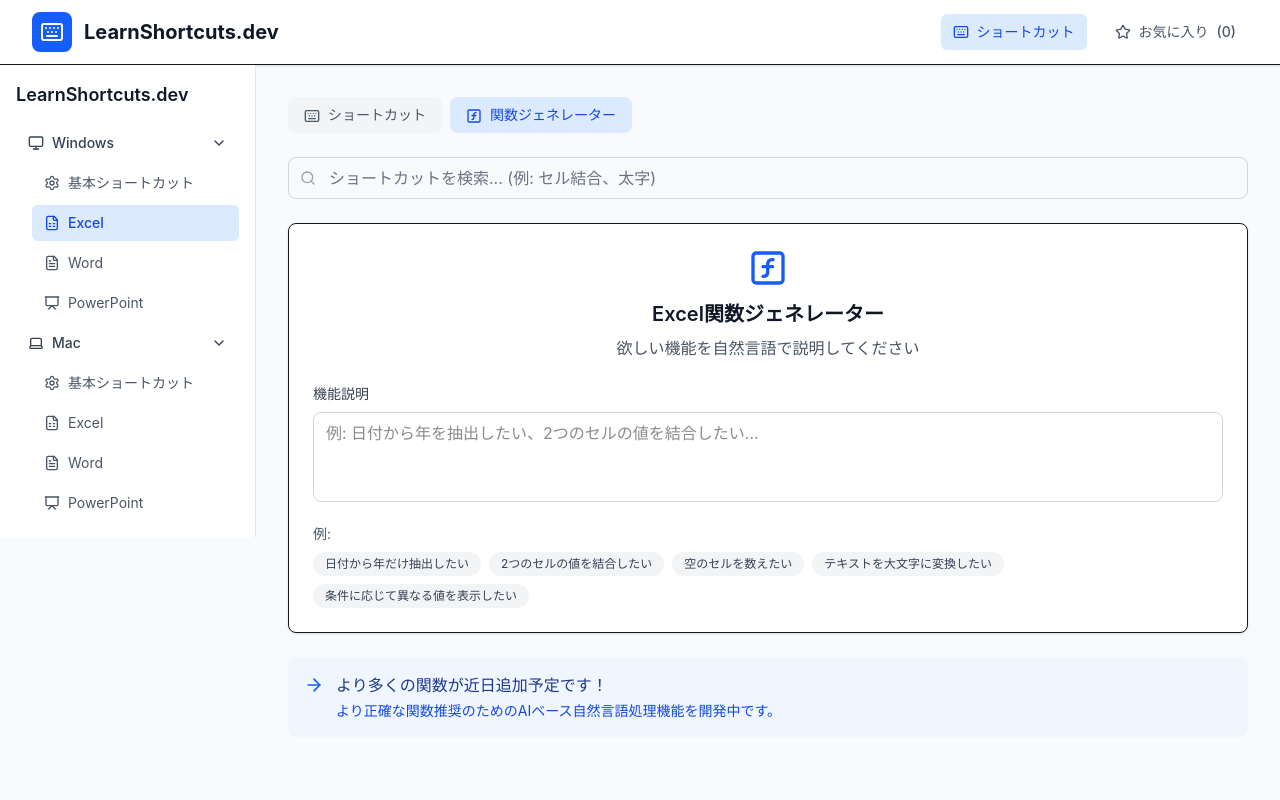
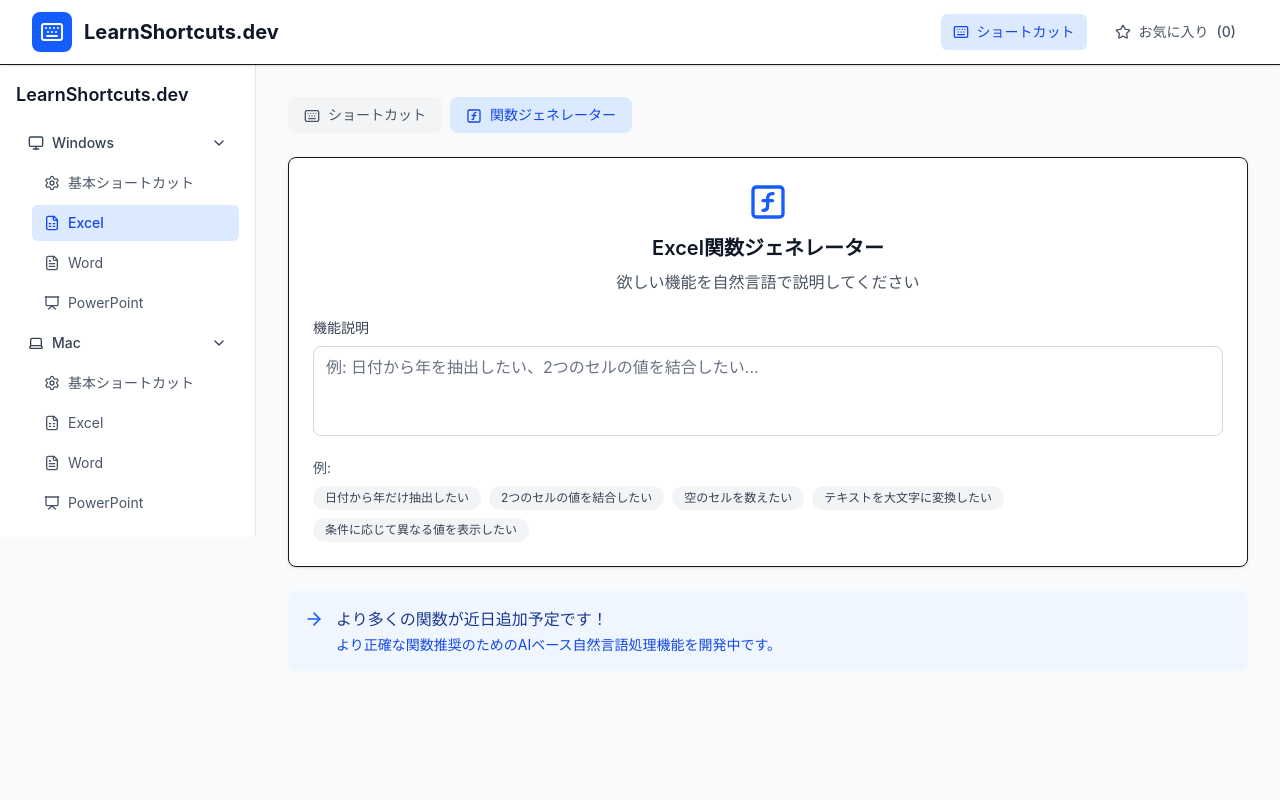
Before and after one commit to jongik96/shortcut, a Next.js app: page / in a window 1280 px wide. Both pictures are taken after a click on the button "関数ジェネレーター". Shown: the top 800 px of the page. Built offline with nearby package versions, Linux system fonts and the light colour scheme.

Commit message:
sidebar updated

```diff
--- a/src/app/page.tsx
+++ b/src/app/page.tsx
@@ -62,7 +62,7 @@
   return (
     <div className="min-h-screen bg-gray-50">
       {/* Header */}
-      <header className="bg-white shadow-sm border-b">
+      <header className="bg-white shadow-sm border-b sticky top-0 z-40">
         <div className="px-4 sm:px-6 lg:px-8">
           <div className="flex items-center justify-between h-16">
             <div className="flex items-center gap-3 min-w-0">
@@ -140,7 +140,7 @@
       </header>
 
       {/* Main Layout */}
-      <div className="flex">
+      <div className="flex min-h-screen">
         {/* Sidebar */}
         {sidebarOpen && (
           <Sidebar
@@ -186,7 +186,8 @@
                   </div>
                 )}
 
-                {/* 検索 */}
+                {/* 検索 - 関数ジェネレータータブの時は非表示 */}
+                {!(software === 'excel' && excelTab === 'function-generator') && (
                   <div className="w-full">
                     <SearchBar
                       value={searchQuery}
@@ -194,6 +195,7 @@
                       placeholder="ショートカットを検索... (例: セル結合、太字)"
                     />
                   </div>
+                )}
 
                 {/* Excel用のコンテンツ */}
                 {software === 'excel' ? (
@@ -314,9 +316,11 @@
               </div>
             )}
           </main>
+        </div>
+      </div>
 
-          {/* フッター */}
-          <footer className="bg-white border-t mt-16">
+      {/* フッター - 全幅でサイドバーの上にオーバーレイ */}
+      <footer className="bg-white border-t w-full">
         <div className="px-4 sm:px-6 lg:px-8 py-8">
           <div className="text-center text-gray-600">
               <p>© 2025 LearnShortcuts.dev。全著作権所有。</p>
@@ -325,7 +329,5 @@
         </div>
       </footer>
     </div>
-      </div>
-    </div>
   );
 }
--- a/src/components/FunctionGenerator.tsx
+++ b/src/components/FunctionGenerator.tsx
@@ -126,7 +126,7 @@
               value={input}
               onChange={(e) => handleInputChange(e.target.value)}
               rows={3}
-              className="w-full px-3 py-2 border border-gray-300 rounded-lg focus:ring-2 focus:ring-blue-500 focus:border-transparent outline-none resize-none"
+              className="w-full px-3 py-2 border border-gray-300 rounded-lg focus:ring-2 focus:ring-blue-500 focus:border-transparent outline-none resize-none text-gray-900 placeholder-gray-500"
               placeholder="例: 日付から年を抽出したい、2つのセルの値を結合したい..."
             />
           </div>
```
Lines whose indentation alone changed are shown as unchanged.
